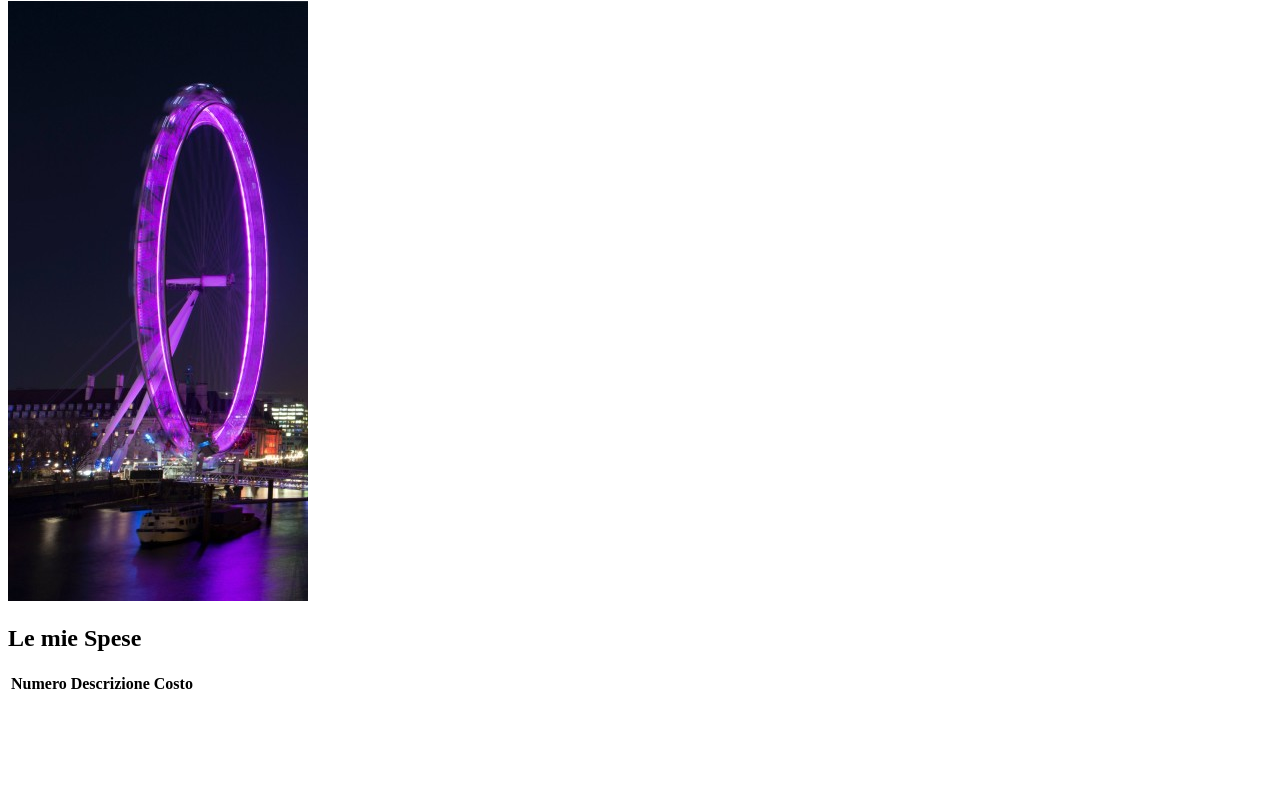
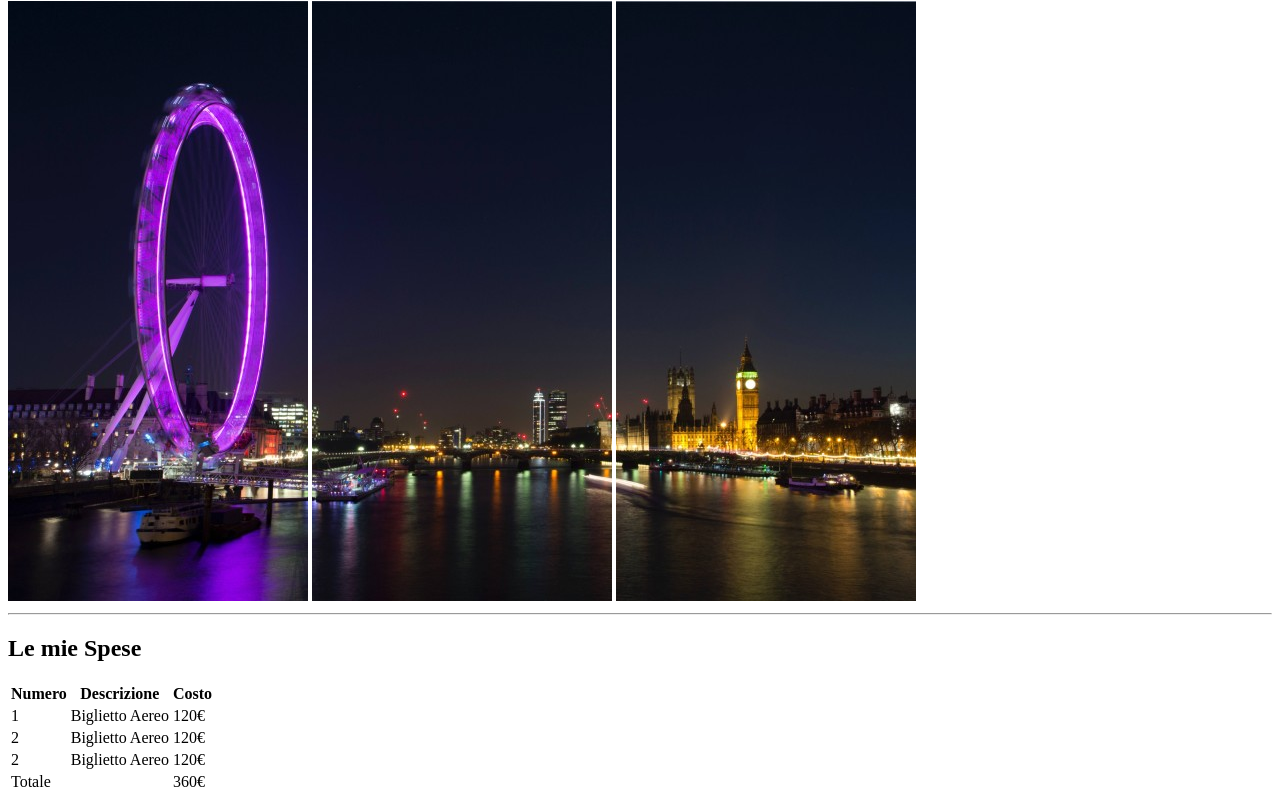
Before and after one commit to Jhon818/html-london-trip, a plain HTML site: page index.html in a window 1280 px wide. Shown: the part 79-881 px from the top of the page. Before the commit the page ends 800 px from the top, so only its background shows below. Drawn offline with Linux system fonts and the light colour scheme.

Commit message:
scaffolding

```diff
--- a/index.html
+++ b/index.html
@@ -11,8 +11,13 @@
      <!-- intestazione -->
         <h1>Il mio viaggio a Londra</h1>
         <img src="img\pexels-bill-emrich-230794-0.jpg" alt="Giostra">
+        <img src="img\pexels-bill-emrich-230794-1.jpg" alt="Giostra">
+        <img src="img\pexels-bill-emrich-230794-2.jpg" alt="Giostra">
+        <hr>
+
 
     </header>
+    <!-- tabella costi -->
     <main>
      <h2>Le mie Spese</h2>
      <table>
@@ -22,8 +27,25 @@
             <th>Costo</th>
         </thead>
         <tbody>
-
+            <td>1</td>
+            <td>Biglietto Aereo</td>
+            <td>120&euro;</td>
         </tbody>
+        <tbody>
+            <td>2</td>
+            <td>Biglietto Aereo</td>
+            <td>120&euro;</td>
+        </tbody>
+        <tbody>
+            <td>2</td>
+            <td>Biglietto Aereo</td>
+            <td>120&euro;</td>
+        </tbody>
+        <tfoot>
+            <td>Totale</td>
+            <td></td>
+            <td>360&euro;</td>
+        </tfoot>
 
      </table>
     </main>
```
